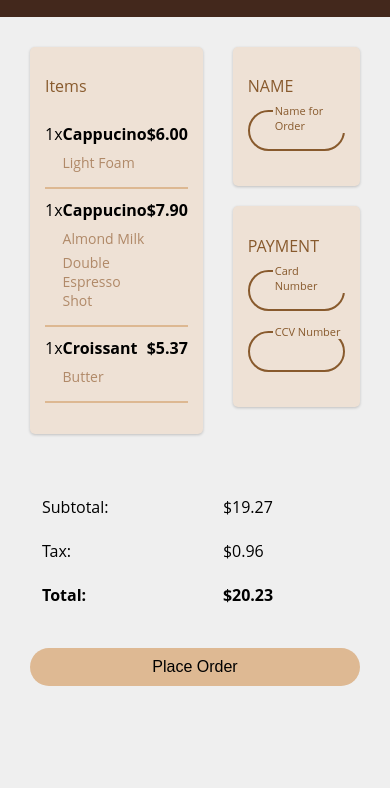
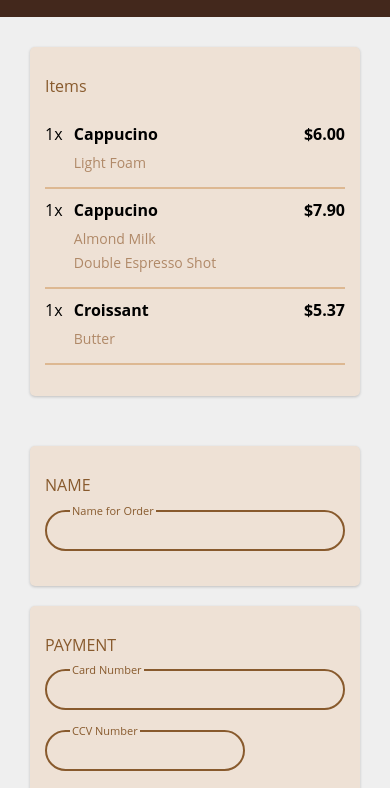
Before and after one commit to FawazQuadri/fawazquadri.github.io, a plain HTML site: page index.html in a window 390 px wide. Shown: the part 56-844 px from the top of the page. Drawn offline with Linux system fonts and the light colour scheme.

Commit message:
Update styles.css

```diff
--- a/css/styles.css
+++ b/css/styles.css
@@ -270,3 +270,10 @@ tr {
 .topping-choice {
     margin-bottom: 5px
 }
+
+@media screen and (max-width:500px) {
+    .order-list{
+        display: flex;
+        flex-direction: column;
+    }
+}
```
